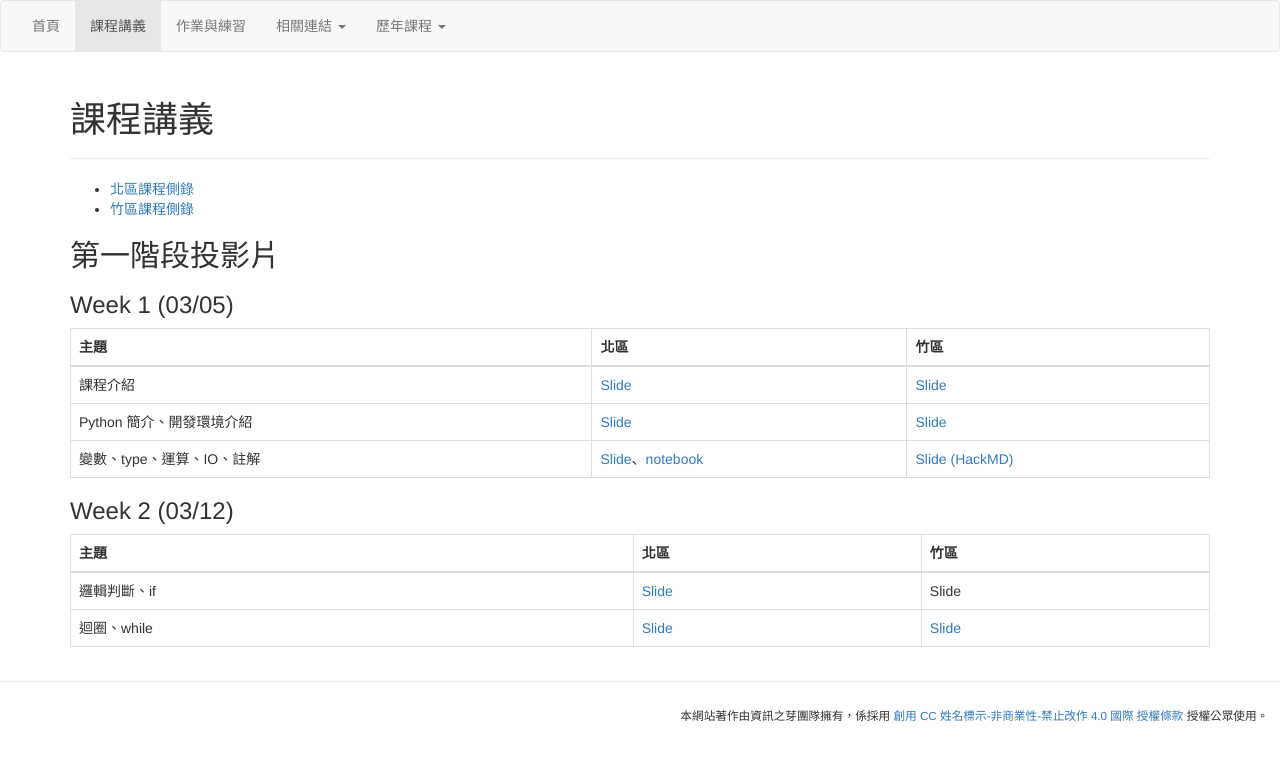
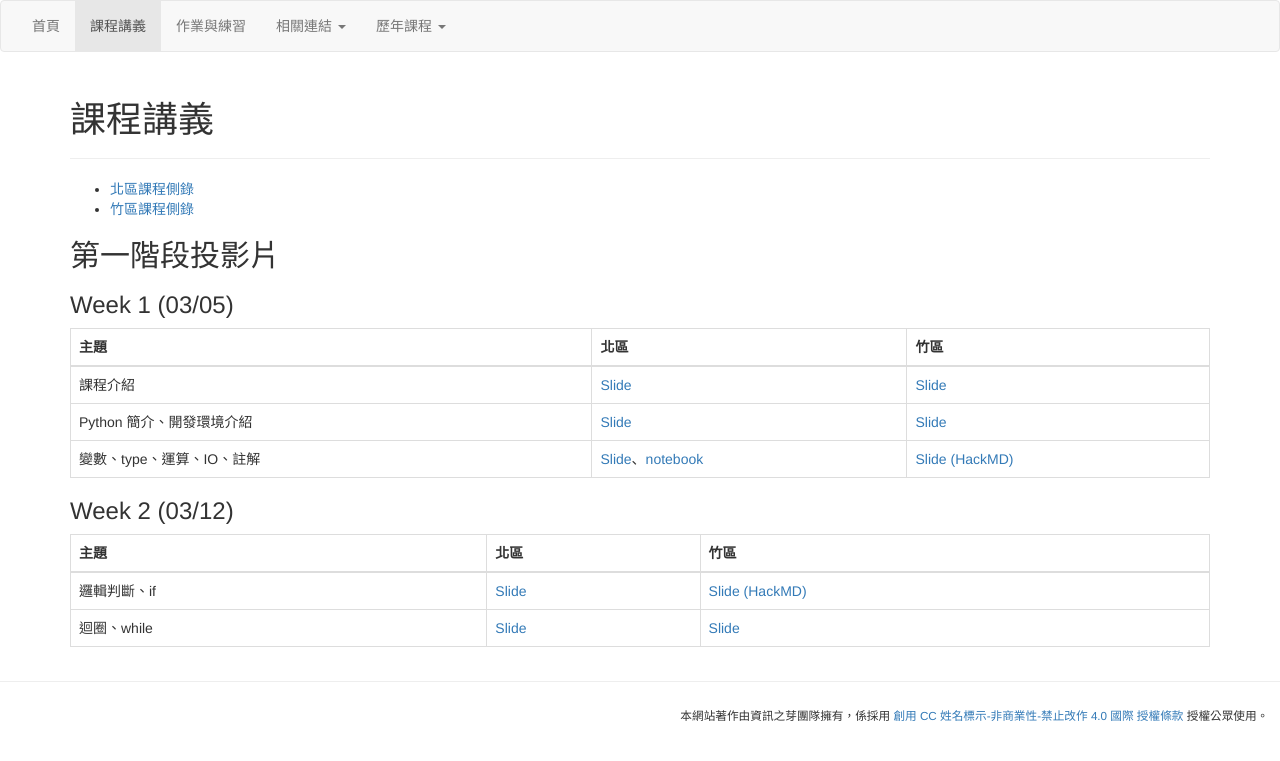
Before and after one commit to tw-csie-sprout/py2023, a Jekyll site: the page built from slides.md, in a window 1280 px wide. Shown: the top 761 px of the page. Built offline with Jekyll 4.4.1, drawn with Linux system fonts in a browser that asks for light colours.

Commit message:
Update week2-1 slide

```diff
--- a/slides.md
+++ b/slides.md
@@ -23,5 +23,5 @@ title: "課程講義"
 {: .table .table-bordered}
 | 主題 | 北區 | 竹區 |
 | --- | --- | --- |
-| 邏輯判斷、if | [Slide](https://drive.google.com/file/d/16WbwlUrkOamNljgbAbQdAg8Mdo62_rB-/view?usp=sharing) | Slide |
+| 邏輯判斷、if | [Slide](https://drive.google.com/file/d/16WbwlUrkOamNljgbAbQdAg8Mdo62_rB-/view?usp=sharing) | [Slide (HackMD)](https://hackmd.io/@Ren-Hao-Deng/python-if) |
 | 迴圈、while | [Slide](https://drive.google.com/file/d/1Y5sgGAt_BkFoqcLh9kbRV8UwEPQeOiqG/view?usp=share_link) | [Slide](https://drive.google.com/file/d/1HnWjJBhinJOu1Yye0huOPJZxNzzfTX4P/view?usp=share_link) |
```
